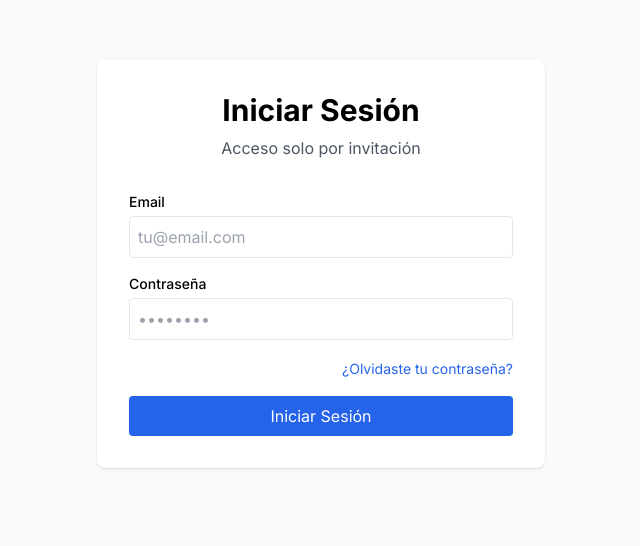
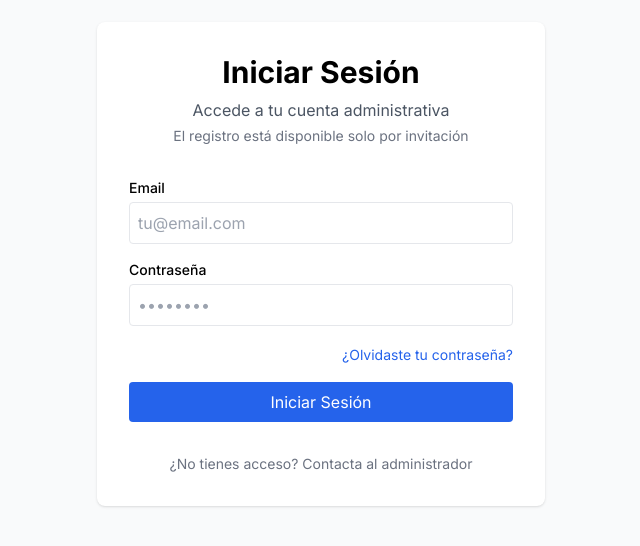
Before and after one commit to roldanronaldd19-debug/login3, a Next.js app: page /login in a window 1280 px wide. Shown: the part 136-682 px from the top of the page, without its empty margins (319-959 px from the left). Built offline with nearby package versions, Linux system fonts and the light colour scheme; no server answers.

Commit message:
Update page.tsx

```diff
--- a/app/login/page.tsx
+++ b/app/login/page.tsx
@@ -7,10 +7,18 @@ export default function LoginPage() {
         <div>
           <h2 className="text-3xl font-bold text-center">Iniciar Sesión</h2>
           <p className="mt-2 text-center text-gray-600">
-            Acceso solo por invitación
+            Accede a tu cuenta administrativa
+          </p>
+          <p className="mt-1 text-center text-sm text-gray-500">
+            El registro está disponible solo por invitación
           </p>
         </div>
         <AuthForm mode="login" />
+
+        {/* Quitamos el link a registro */}
+        <div className="text-center text-sm text-gray-500">
+          <p>¿No tienes acceso? Contacta al administrador</p>
+        </div>
       </div>
     </div>
   )
```
